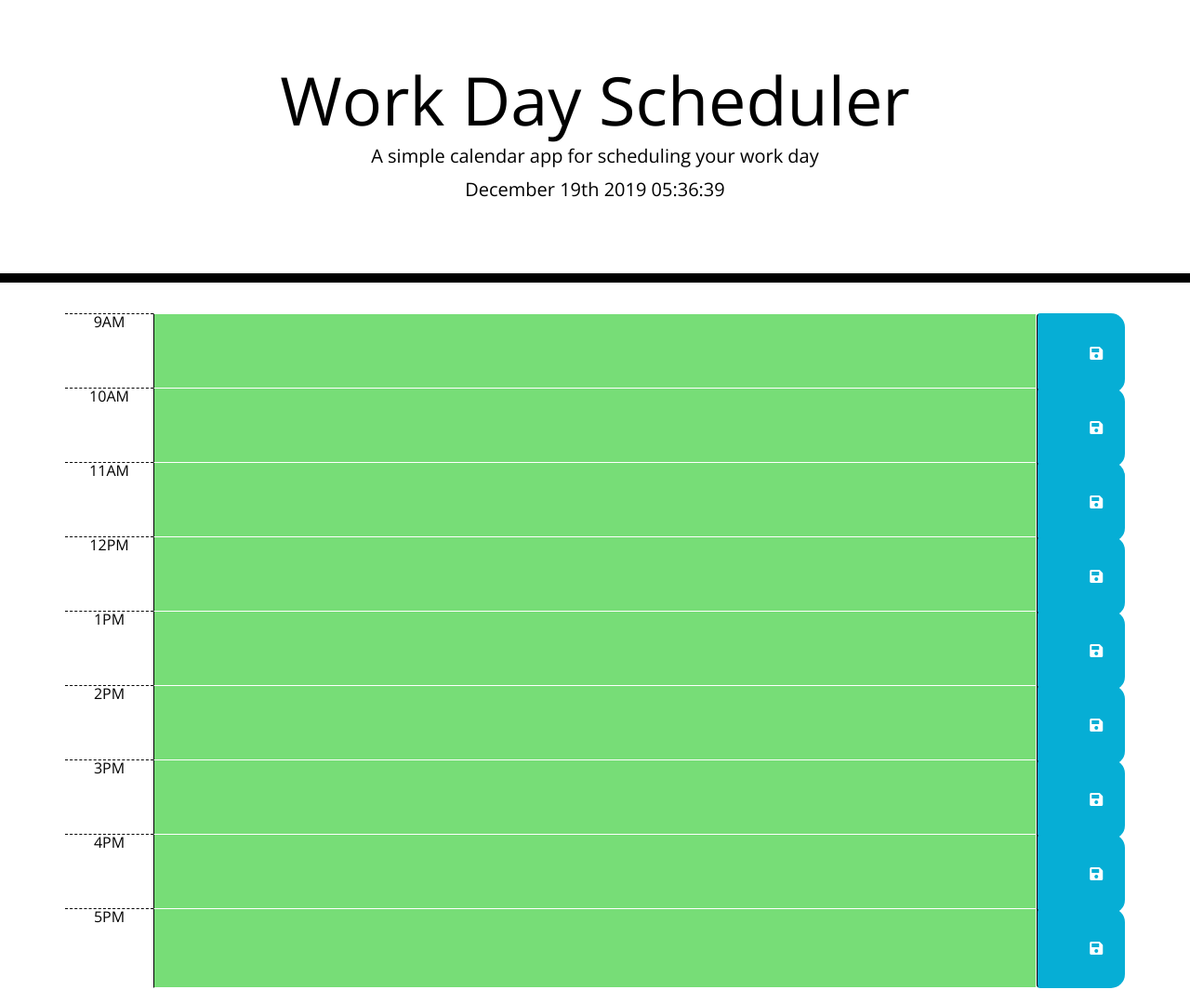
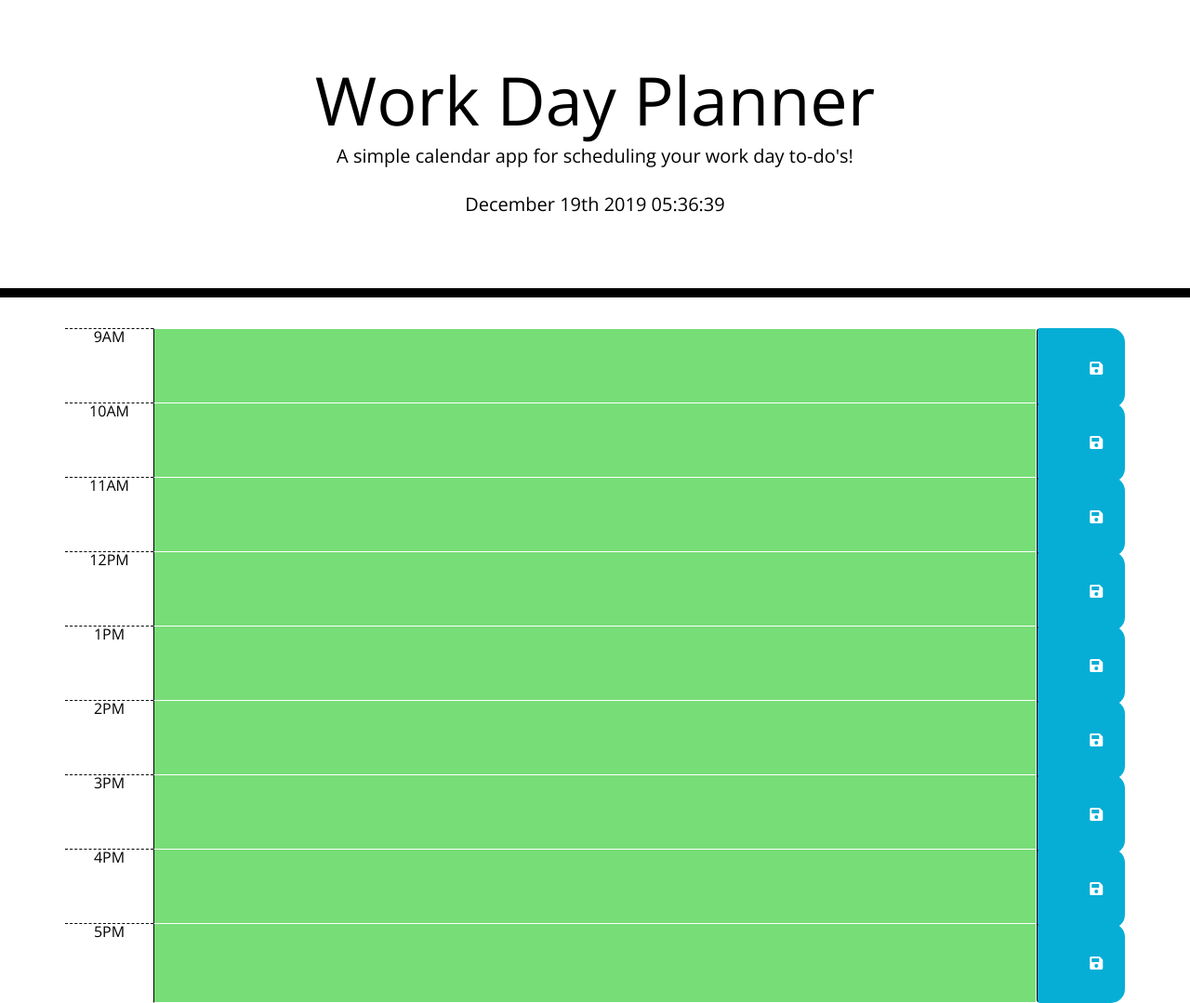
Before and after one commit to tdj03001/Day-Planner, a plain HTML site: page index.html in a window 1280 px wide. Shown: the whole page at 93% size. Drawn offline with nearby package versions, Linux system fonts and the light colour scheme.

Commit message:
changed 'scheduler' to 'planner' and added 'to-do's' to the jumbotron

```diff
--- a/index.html
+++ b/index.html
@@ -24,8 +24,9 @@
 
   <body>
     <header class="jumbotron">
-      <h1 class="display-3">Work Day Scheduler</h1>
-      <p class="lead">A simple calendar app for scheduling your work day</p>
+      <h1 class="display-3">Work Day Planner</h1>
+      <p class="lead">A simple calendar app for scheduling your work day to-do's!</p>
+      <br>
       <p id="currentDay" class="lead"></p>
     </header>
     <div class="container">
```
